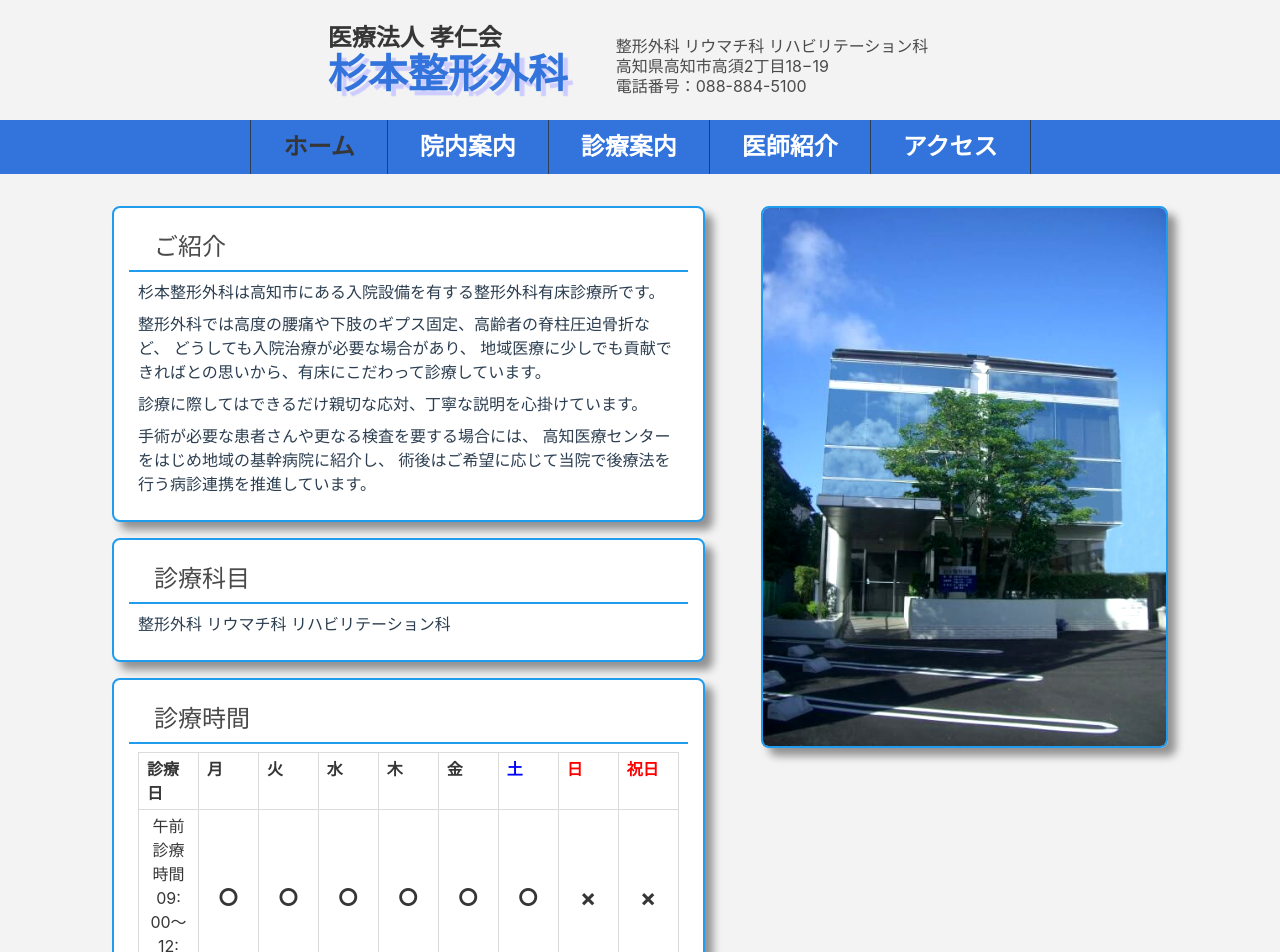
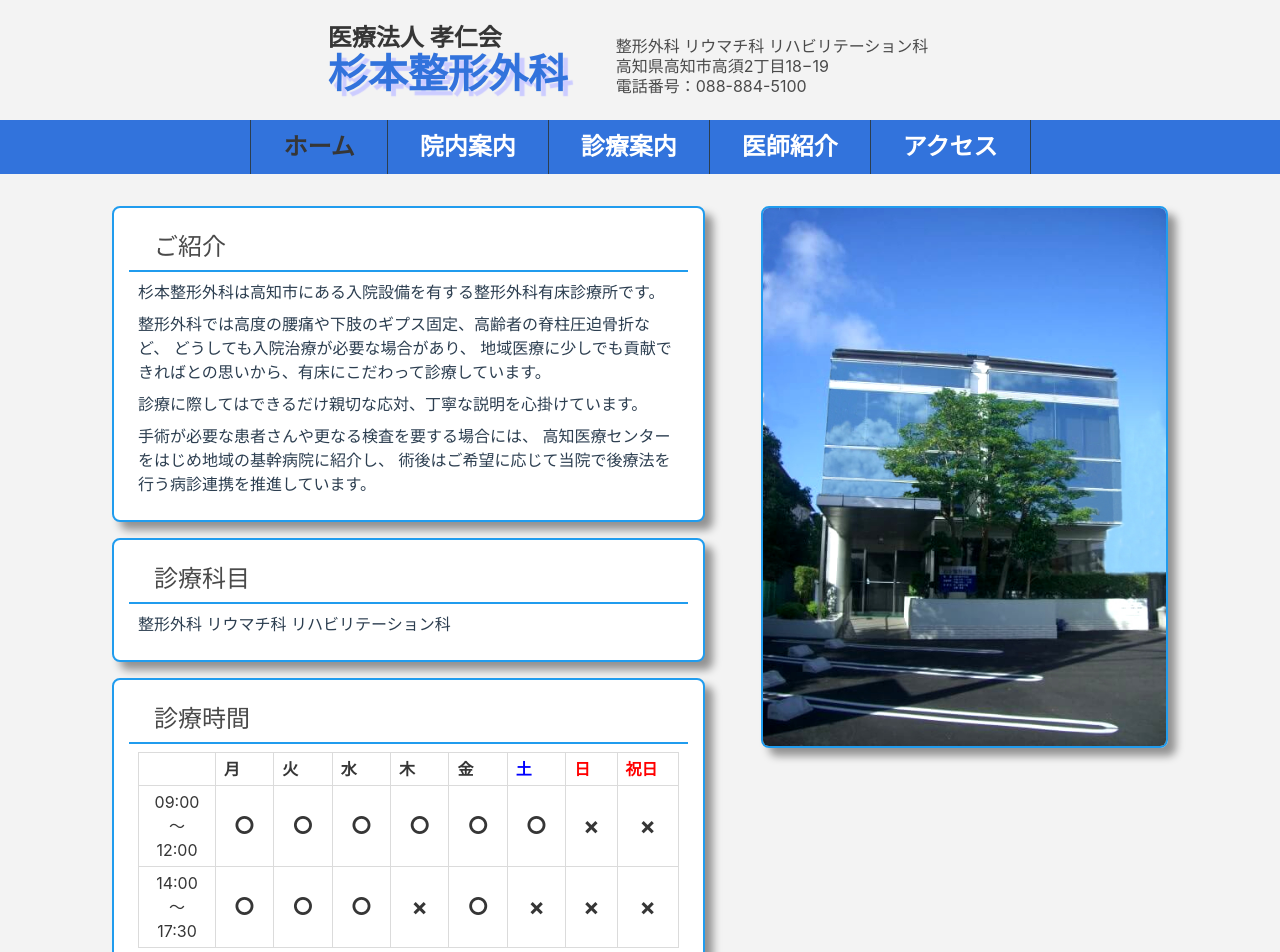
Before and after one commit to ryoutoku/clinic-hp, a Vue app: page / in a window 1280 px wide. Shown: the top 952 px of the page. Built offline with nearby package versions, Linux system fonts and the light colour scheme.

Commit message:
fix: レイアウト崩れのため文字列削減、overflow対応

```diff
--- a/src/components/TimeCard.vue
+++ b/src/components/TimeCard.vue
@@ -3,10 +3,11 @@
     <TextCard>
       <template v-slot:title>診療時間</template>
       <template v-slot:content>
+        <div class="table-wrapper">
           <table class="table is-bordered is-narrow is-hoverable">
             <thead>
               <tr>
-              <th>診療日</th>
+                <th></th>
                 <th>月</th>
                 <th>火</th>
                 <th>水</th>
@@ -20,8 +21,9 @@
             <tbody>
               <tr>
                 <td>
-                午前診療時間
-                <br />09: 00～12: 00
+                  09:00
+                  <br />～
+                  <br />12:00
                 </td>
                 <td>○</td>
                 <td>○</td>
@@ -34,8 +36,9 @@
               </tr>
               <tr>
                 <td>
-                午後診療時間
-                <br />14: 00～17: 30
+                  14:00
+                  <br />〜
+                  <br />17:30
                 </td>
                 <td>○</td>
                 <td>○</td>
@@ -48,7 +51,7 @@
               </tr>
             </tbody>
           </table>
-        <slot></slot>
+        </div>
       </template>
     </TextCard>
   </div>
@@ -67,10 +70,11 @@ export default class TimeCard extends Vue {}
 </script>
 
 <style scoped lang="scss">
+.table-wrapper {
+  overflow-x: scroll;
+}
+
 table {
-  overflow: scroll;
-  table-layout: fixed;
-  width: 100%;
   & th {
     text-align: center;
   }
```
Lines whose indentation alone changed are shown as unchanged.
